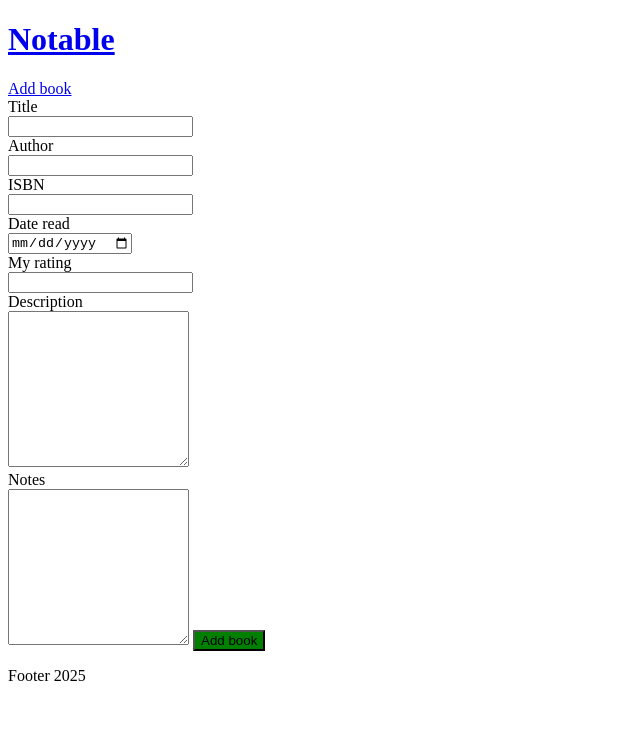
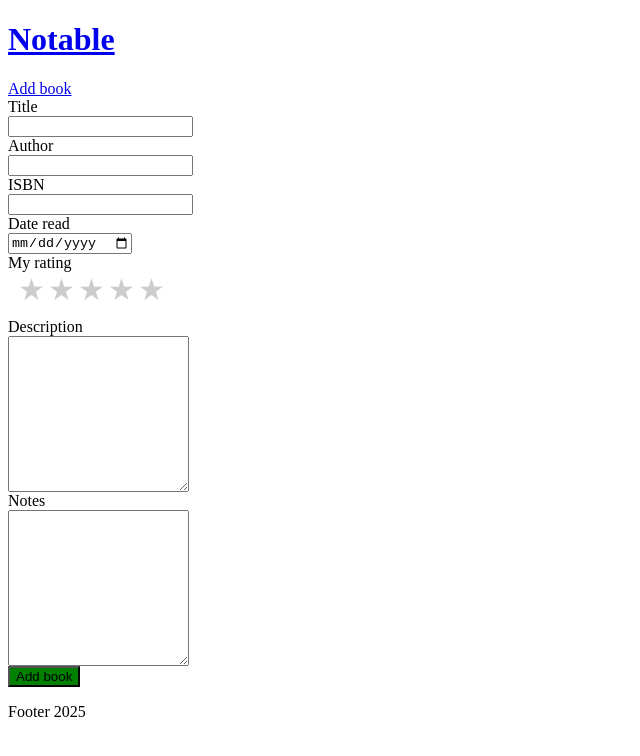
Before and after one commit to andreeadracovita/book-notes, a Node server app: page /new in a window 1280 px wide. Shown: the top 756 px of the page, without its empty margins (0-640 px from the left). Run offline with Node 20, Linux system fonts and the light colour scheme.

Commit message:
Add star rating, formate dates (partial), cleanup console logs

```diff
--- a/index.js
+++ b/index.js
@@ -18,13 +18,13 @@ db.connect();
 app.use(bodyParser.urlencoded({ extended: true }));
 app.use(express.static("public"));
 
-let orderBy = "title";
+let orderBy = "recent";
 
 async function fetchData() {
 	try {
 		let result;
 		if (orderBy === "title") {
-			result = await db.query("SELECT * FROM books");
+			result = await db.query("SELECT * FROM books ORDER BY title ASC");
 		} else if (orderBy === "recent") {
 			result = await db.query("SELECT * FROM books ORDER BY date_read DESC");
 		} else if (orderBy === "rating") {
@@ -53,7 +53,7 @@ async function fetchDataById(id) {
 }
 
 async function addData(data) {
-	const { id, title, author, isbn, date_read, rating, short_description, notes } = data;
+	const { title, author, isbn, date_read, rating, short_description, notes } = data;
 	if (!title || !author || !isbn || !date_read) {
 		return undefined;
 	}
@@ -63,7 +63,7 @@ async function addData(data) {
 			VALUES ($1, $2, $3, $4, $5, $6, $7)
 			RETURNING id;
 			`,
-			[title, author, isbn, short_description || null, notes || null, rating || null, new Date(date_read).toISOString().slice(0, 10)]
+			[title, author, isbn, short_description || null, notes || null, parseInt(rating) || null, new Date(date_read).toISOString().slice(0, 10)]
 		);
 		if (result && result.rows.length === 1) {
 			return result.rows[0];
@@ -76,21 +76,16 @@ async function addData(data) {
 
 async function updateDataWithId(id, data) {
 	const { title, author, isbn, date_read, rating, short_description, notes } = data;
-	console.log(data);
 	if (!id || !title || !author || !isbn || !date_read) {
-		console.log("Missing info");
 		return;
 	}
-	console.log("Updating book with id", id);
 	try {
 		await db.query(`
 			UPDATE books
 			SET title=$1, author=$2, isbn=$3, short_description=$4, notes=$5, rating=$6, date_read=$7
-			WHERE id = $8;
-		`,
-		[title, author, isbn, short_description, notes, rating, date_read, id]
+			WHERE id = $8;`,
+			[title, author, isbn, short_description, notes, rating, new Date(date_read).toISOString().slice(0, 10), id]
 		);
-		console.log("Book updated successfully!");
 	} catch (err) {
 		console.error(err);
 	}
@@ -102,6 +97,12 @@ async function removeData(id) {
 	} catch (err) {
 		console.error(err);
 	}
+}
+
+function formatDate(date) {
+	return date.getFullYear().toString() + "-" +
+		(date.getMonth() + 1).toString().padStart(2, '0') + "-" +
+		date.getDate().toString().padStart(2, '0');
 }
 
 // Route to render the landing page
@@ -127,10 +128,10 @@ app.get("/new", (req, res) => {
 app.get("/book/:id", async (req, res) => {
 	const id = parseInt(req.params.id);
 	const foundBook = await fetchDataById(id);
-	// console.log(foundBook, id);
 	if (foundBook) {
 		res.render("book.ejs", {
-			book: foundBook
+			book: foundBook,
+			date: formatDate(foundBook.date_read)
 		});
 	} else {
 		res.redirect("/");
@@ -154,11 +155,11 @@ app.post("/edit/:id", async (req, res) => {
 	const id = parseInt(req.params.id);
 	if (req.body["action"] === "edit") {
 		// Route to render book edit page
-		// console.log("Edit book with id", id);
 		const foundBook = await fetchDataById(id);
 		if (foundBook) {
 			res.render("edit.ejs", {
-				book: foundBook
+				book: foundBook,
+				date: formatDate(foundBook.date_read)
 			});
 		} else {
 			res.redirect(`/book/${ id }`);
--- a/public/styles/main.css
+++ b/public/styles/main.css
@@ -1,3 +1,40 @@
-input, label {
+input, label, textarea, p {
+    clear: left;
     display: block;
 }
+
+.rate {
+    float: left;
+    height: 46px;
+    padding: 0 10px;
+}
+.rate:not(:checked) > input {
+    position:absolute;
+    top:-9999px;
+}
+.rate:not(:checked) > label {
+    float:right;
+    width:1em;
+    overflow:hidden;
+    white-space:nowrap;
+    cursor:pointer;
+    font-size:30px;
+    color:#ccc;
+}
+.rate:not(:checked) > label:before {
+    content: '★ ';
+}
+.rate > input:checked ~ label {
+    color: #ffc700;
+}
+.rate:not(:checked) > label:hover,
+.rate:not(:checked) > label:hover ~ label {
+    color: #deb217;
+}
+.rate > input:checked + label:hover,
+.rate > input:checked + label:hover ~ label,
+.rate > input:checked ~ label:hover,
+.rate > input:checked ~ label:hover ~ label,
+.rate > label:hover ~ input:checked ~ label {
+    color: #c59b08;
+}
--- a/views/edit.ejs
+++ b/views/edit.ejs
@@ -23,9 +23,20 @@
 				<label for="isbn">ISBN</label>
 				<input id="isbn" type="text" name="isbn" value="<%= book.isbn %>">
 				<label for="date_read">Date read</label>
-				<input id="date_read" type="date" name="date_read" value="<%= new Date(book.date_read).toISOString().slice(0, 10) %>">
+				<input id="date_read" type="date" name="date_read" value="<%= date %>">
 				<label for="rating">My rating</label>
-				<input id="rating" type="number" name="rating" value="<%= book.rating %>">
+				<div class="rate">
+					<% for (let i = 5; i >= 1; i--) { %>
+						<input
+							type="radio"
+							id="star<%= i %>"
+							name="rating"
+							value="<%= i %>"
+							<% if (book.rating === i) { %>checked<% } %>
+						/>
+						<label for="star<%= i %>" title="text"><%= i %> stars</label>
+					<% } %>
+				</div>
 
 				<label for="short_description">Description</label>
 			    <textarea id="short_description" name="short_description" rows="10"><%= book.short_description %></textarea>
@@ -47,9 +58,19 @@
 				<label for="isbn">ISBN</label>
 				<input id="isbn" type="text" name="isbn">
 				<label for="date_read">Date read</label>
-				<input id="date_read" type="date" name="date_read">
+				<input id="date_read" type="date" name="date_read" value="<%= new Date() %>">
 				<label for="rating">My rating</label>
-				<input id="rating" type="number" name="rating">
+				<div class="rate">
+					<% for (let i = 5; i >= 1; i--) { %>
+						<input
+							type="radio"
+							id="star<%= i %>"
+							name="rating"
+							value="<%= i %>"
+						/>
+						<label for="star<%= i %>" title="text"><%= i %> stars</label>
+					<% } %>
+				</div>
 
 				<label for="short_description">Description</label>
 			    <textarea id="short_description" name="short_description" rows="10"></textarea>
--- a/views/index.ejs
+++ b/views/index.ejs
@@ -21,7 +21,7 @@
 		<div>
 			<img src="https://covers.openlibrary.org/b/isbn/<%= book.isbn %>-S.jpg" />
 			<a href="/book/<%= book.id %>"><h2><%= book.title %> by <%= book.author %></h2></a>
-			<p>Date finished: <%= new Date(book.date_read).toISOString().slice(0, 10) %>, rating: <%= book.rating %></p>
+			<p>Date finished: <%= book.date_read %>, rating: <%= book.rating %></p>
 			<p><%= book.short_description %></p>
 		</div>
 	<% } %>
```
Also changed, not shown: views/book.ejs (+15 -2 lines).
